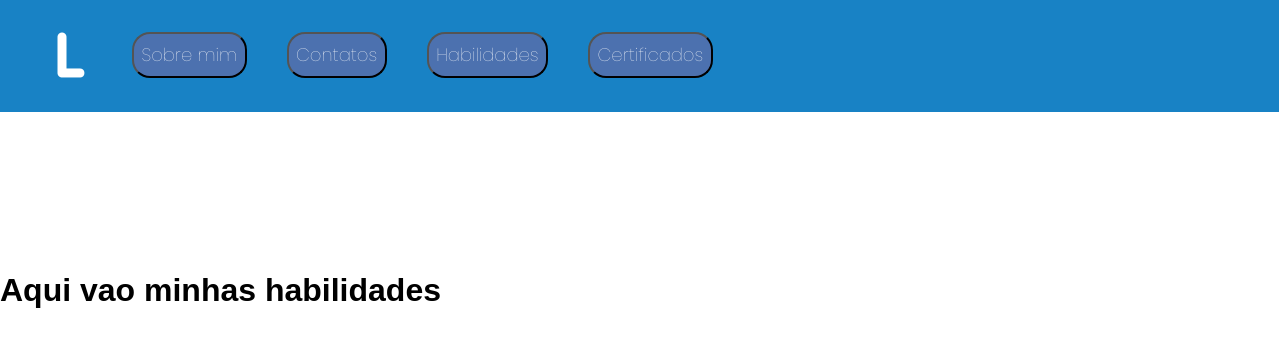
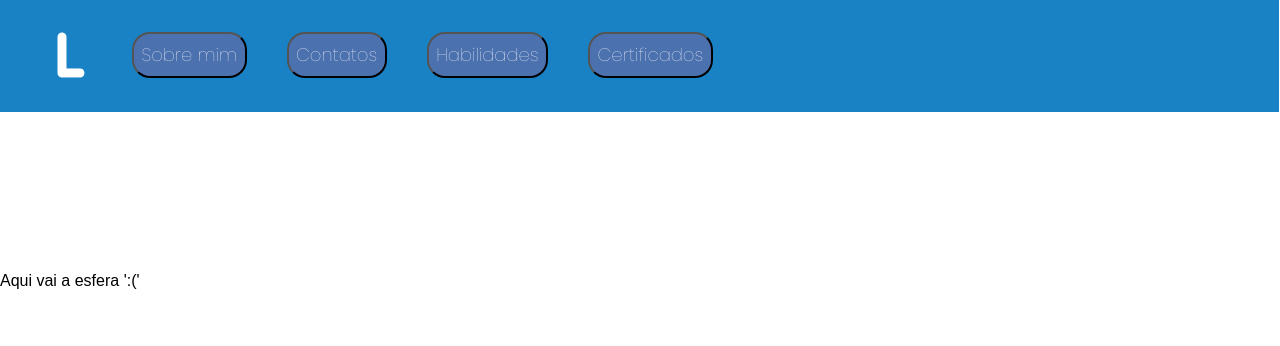
Before and after one commit to Luanbian/myport, a React (Create React App) app: page /hability in a window 1280 px wide. Shown: the top 346 px of the page. Built offline with nearby package versions, Linux system fonts and the light colour scheme.

Commit message:
estruturada a aba de habilidades

```diff
--- a/src/pages/habilits/hability.js
+++ b/src/pages/habilits/hability.js
@@ -1,10 +1,20 @@
 import React from "react";
-
+import {Wait, CardBackend, CardFrontend, CardTotal} from './styledhabilits';
 
 function Hability(){
     return(
         <>
-            <h1>Aqui vao minhas habilidades</h1>
+            <Wait>
+                Aqui vai a esfera ':('
+            </Wait>
+            <CardTotal>
+                <CardFrontend>
+
+                </CardFrontend>
+                <CardBackend>
+
+                </CardBackend>
+            </CardTotal>
         </>
     )
 }
--- /dev/null
+++ b/src/pages/habilits/styledhabilits.js
@@ -0,0 +1,17 @@
+import styled from 'styled-components';
+
+export const Wait = styled.div`
+
+`;
+
+export const CardBackend = styled.div`
+
+`;
+
+export const CardFrontend = styled.div`
+
+`;
+
+export const CardTotal = styled.div`
+
+`;
```
